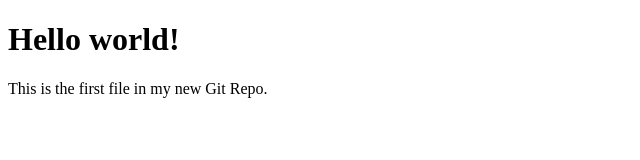
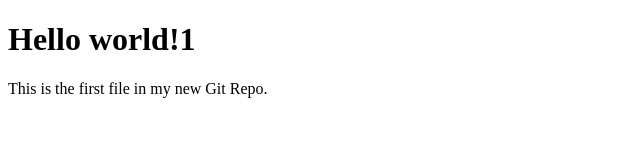
Before and after one commit to JoelCS778/hi, a plain HTML site: page index.html in a window 1280 px wide. Shown: the full height of the page, 0-640 px from the left. Drawn offline with Linux system fonts and the light colour scheme.

Commit message:
hello worl u

```diff
--- a/index.html
+++ b/index.html
@@ -5,7 +5,7 @@
 </head>
 <body>
 
-<h1>Hello world!</h1>
+<h1>Hello world!1</h1>
 <p>This is the first file in my new Git Repo.</p>
 
 </body>
```
